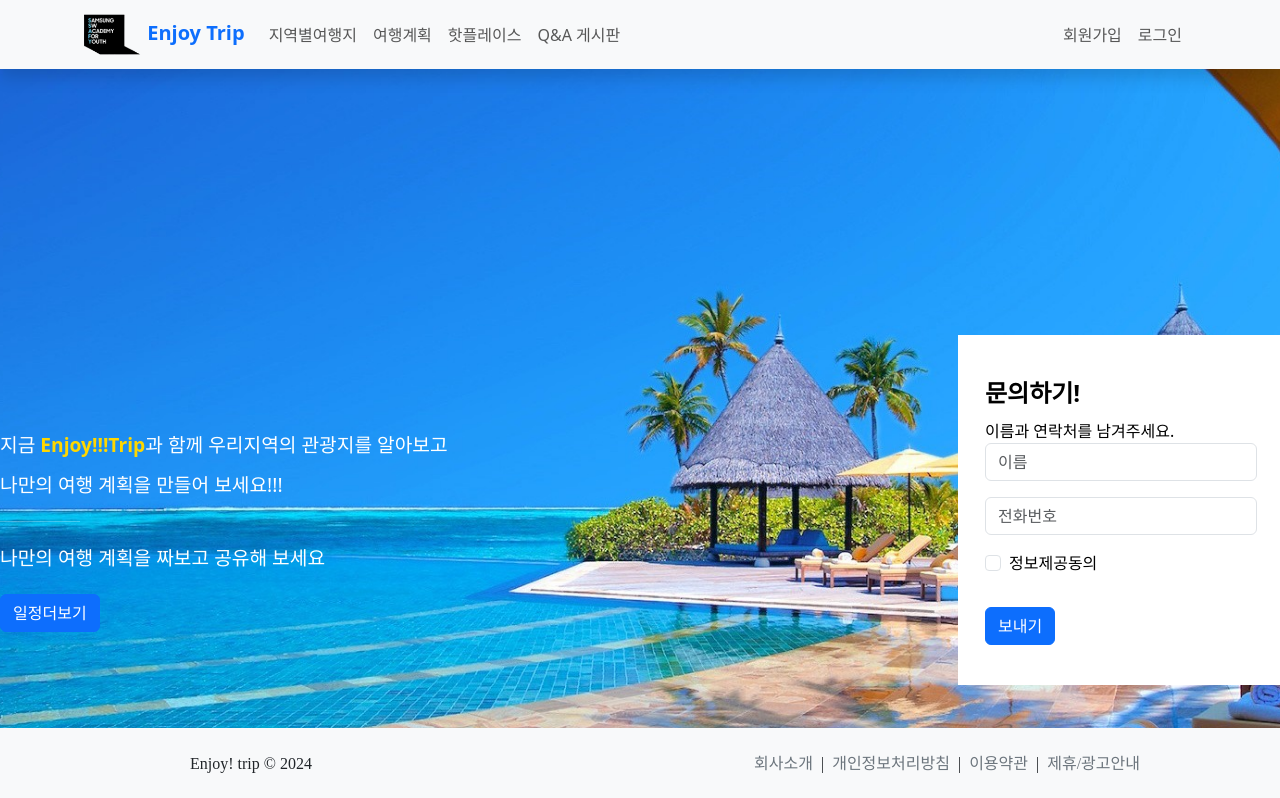
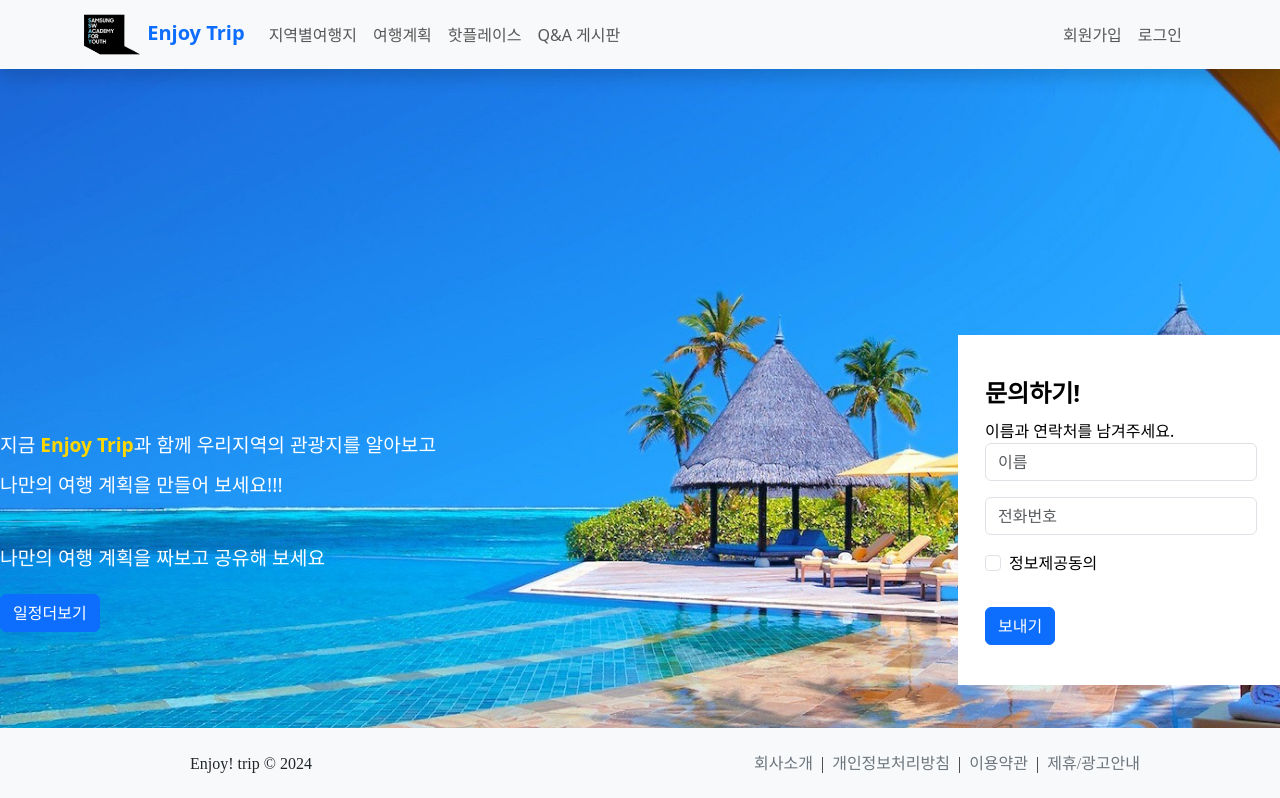
Before and after one commit to cookingTorch/HatTrip, a Vue app in the folder enjoytrip_vue/: page / in a window 1280 px wide. Shown: the top 798 px of the page. Built offline with nearby package versions, Linux system fonts and the light colour scheme; a web font is replaced by a local one.

Commit message:
fix footer margin

```diff
--- a/enjoytrip_vue/src/components/FooterNav.vue
+++ b/enjoytrip_vue/src/components/FooterNav.vue
@@ -2,7 +2,7 @@
 </script>
 
 <template>
-    <div style="height: 80px"></div>
+    <div style="height: 120px"></div>
     <footer class="bg-light py-4 footer">
             <div class="container">
                 <div class="row">
--- a/enjoytrip_vue/src/views/HomeView.vue
+++ b/enjoytrip_vue/src/views/HomeView.vue
@@ -6,7 +6,7 @@
         <div class="mainContent row align-items-center">
             <div class="me-auto mb-lg-20 mainPhrases col">
                 <div>
-                    지금 <span>Enjoy!!!Trip</span>과 함께 우리지역의 관광지를 알아보고
+                    지금 <span>Enjoy Trip</span>과 함께 우리지역의 관광지를 알아보고
                 </div>
                 <div>
                     나만의 여행 계획을 만들어 보세요!!!
```
